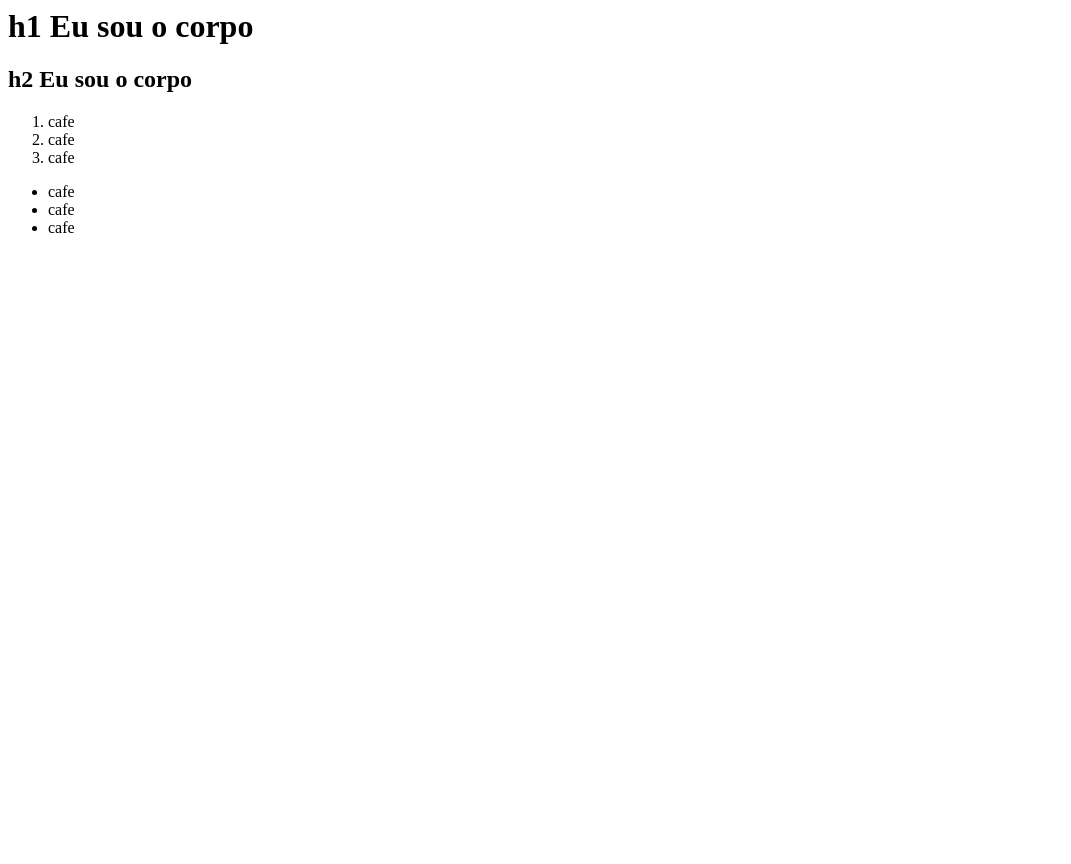
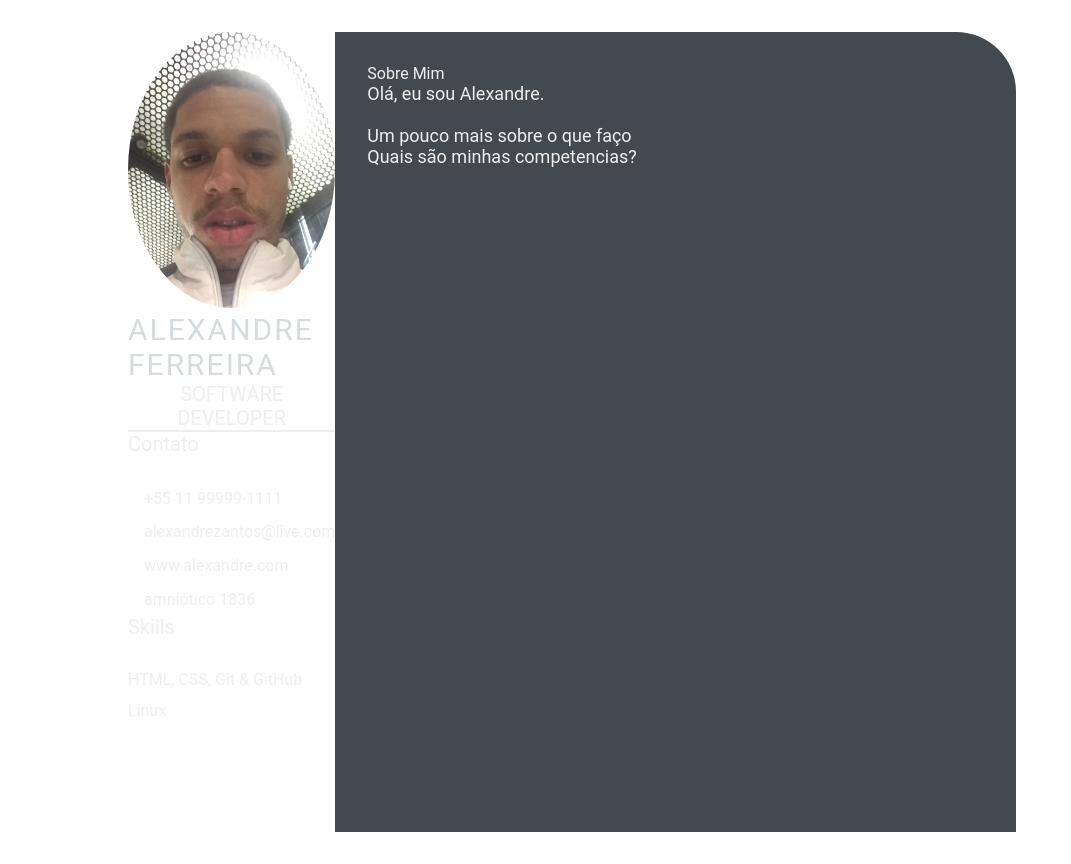
Before and after one commit to amniotic1836/amniotic1836.github.io, a plain HTML site: page index.html in a window 1280 px wide. Shown: the whole page, without its empty margins (0-1071 px from the left). Before the commit the page ends 800 px from the top, so only its background shows below. Drawn offline with Linux system fonts and the light colour scheme.

Commit message:
Mensagem (#2)

```diff
--- a/index.html
+++ b/index.html
@@ -1,20 +1,52 @@
-<html>
-    <head>
-        <title>
-            Curriculo Dev
-        </title>
-    </head>
-    <body>
-        <h1>h1 Eu sou o corpo</h1>
-        <h2>h2 Eu sou o corpo</h2>
-    </body>
-    <ol>
-        <li>cafe</li>
-        <li>cafe</li>
-        <li>cafe</li>
-    </ol>
-    <ul>
-        <li>cafe</li>
-        <li>cafe</li>
-        <li>cafe</li>
-    </ul
+<!DOCTYPE html>
+<html lang="en">
+<head>
+    <meta charset="UTF-8">
+    <meta http-equiv="X-UA-Compatible" content="IE=edge">
+    <meta name="viewport" content="width=device-width, initial-scale=1.0">
+    <title>Alexandre Ferreira CV</title>
+
+    <link rel="stylesheet" href="style.css">
+</head>
+<body>
+    <main class="resume-contents">
+        <section classe="left-section">
+            <section class="left-section-content">
+                <div class="profile">
+                    <img class="profile-image" src="img/profile-image.jpeg" alt="Profile image">
+                    <p class="name">Alexandre Ferreira</p>
+                    <p class="profession">Software Developer</p>
+                </div>
+                <div class="contact-info">
+                    <p class="left-title">Contato</p>
+                    <ul>
+                        <li><i class="fa fa-phone"></i>+55 11 99999-1111</li>
+                        <li><i class="fa fa-envelope"></i>alexandrezantos@live.com</li>
+                        <li><i class="fa fa-globe"></i>www.alexandre.com</li>
+                        <li><i class="fa fa-githube"></i>amniótico 1836</li>
+                    </ul>
+                </div>
+                <div class="skills">
+                    <p class="left-title">Skills</p>
+                    <ul>
+                        <li><p>HTML, CSS, Git & GitHub</p></li>
+                        <li><p>Linux</p></li>
+                    </ul>
+                </div>
+            </section>
+            </section>
+            <section class="right-section">
+                <div class="right-section-contents">
+                    <section class="about gap">
+                        <div class="right-title">Sobre Mim</div>
+                        <p class="about-me-contents">
+                            Olá, eu sou Alexandre.<br>
+                            <br> Um pouco mais sobre o que faço
+                            <br> Quais são minhas competencias?
+                        </p>
+                    </section>
+                </div>
+            </section>
+    </main>
+</body>
+</html>
--- /dev/null
+++ b/style.css
@@ -0,0 +1,137 @@
+* {
+    margin: 0;
+    padding: 0;
+    box-sizing: border-box;
+    list-style: none;
+    font-family: 'Roboto', sans-serif;
+}
+
+.resume-contents {
+    min-height: 100vh;
+    width: 80%;
+    margin: 2rem auto;
+    display: grid;
+    grid-template-columns: repeat(7, 1fr);
+}
+
+.left-section {
+    grid-column: span 2;
+    height: 100%;
+    background-color: #999999;
+}
+
+.right-section {
+    grid-column: span 5;
+    height: 100%;
+    background-color: #424a50;
+    border-radius: 0px 60px 0px 0px;
+}
+
+.left-section-contents{
+    padding: 2rem 2rem;
+}
+
+.profile {
+    width: 100%;
+    border-bottom: 2px solid #eeeeee;
+}
+
+.profile .profile-image {
+    width: 100%;
+    border-radius: 100%;
+}
+
+.name {
+    color: #D6DBDF;
+    font-size: 30px;
+    letter-spacing: 2px;
+    text-transform: uppercase;
+}
+
+.profession {
+    color: #eeeeee;
+    font-size: 20px;
+    text-transform: uppercase;
+    text-align: center;
+}
+
+/* .contact-info { border-bottom: 2px solid #1B2631; } */
+.left-title {
+    color: #eeeeee;
+    font-size: 20px;
+}
+
+.contact-info ul {
+    padding-top: 1.5rem;
+}
+
+.contact-info ul li,
+.references ul li {
+    padding: .4rem 0;
+    color: #eeeeee;
+}
+
+.contact-info ul li i,
+.references ul li i {
+    padding-right: 1rem;
+    font-size: 18px;
+    color: #eeeeee;
+}
+
+.skills ul {
+    padding-top: 1.5rem;
+}
+.skills ul li p {
+    padding: .4rem 0;
+    color: #eeeeee;
+}
+
+.right-section-contents {
+    padding: 2rem 2rem;
+}
+
+.right-title {
+    color: #eeeeee;
+}
+
+.gap {
+    padding-bottom: 2rem;
+}
+.about-me-contents {
+    font-size: 18px;
+    color: #eeeeee;
+}
+
+.experience-contents,
+.education-contents,
+.awards-contents {
+    display: grid;
+    grid-template-columns: repeat(2, 1fr);
+    padding-bottom: 2rem;
+    color: #F1F8FD;
+}
+
+.exp-company-name,
+.education-school-name,
+.awards-company-name {
+    font-size: 25px;
+    font-weight: bold;
+}
+
+.exp-time-period,
+.educationp-time-period,
+.awards-time-period {
+    font-size: 18px;
+}
+
+.exp-position,
+.education-subject,
+.awards-name {
+    font-size: 25px;
+}
+
+.exp-desc,
+.education-desc,
+.awards-desc {
+    font-size: 16px;
+    padding-left: 5px;
```
Also changed, not shown: img/profile-image.jpeg (added).
